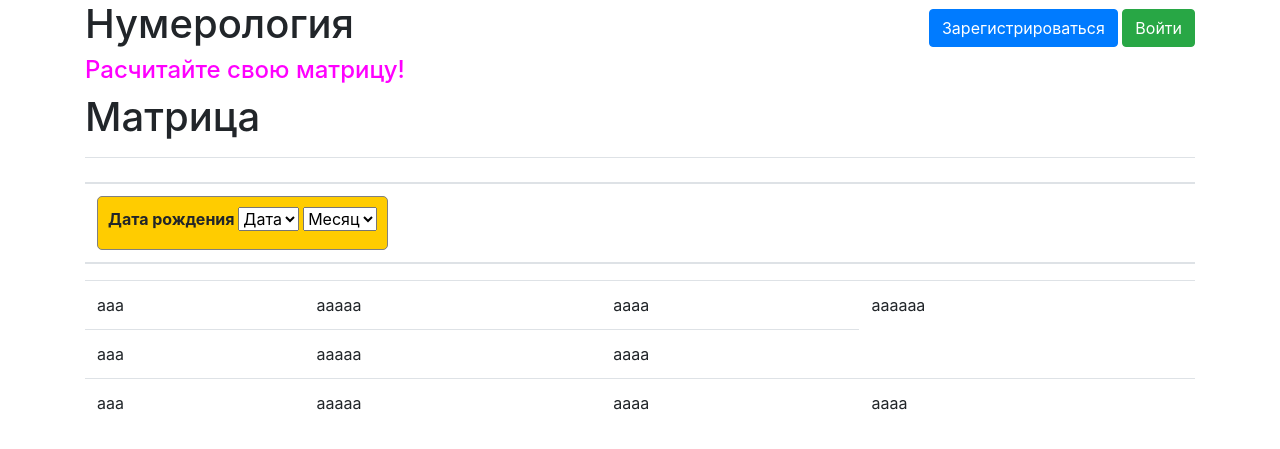
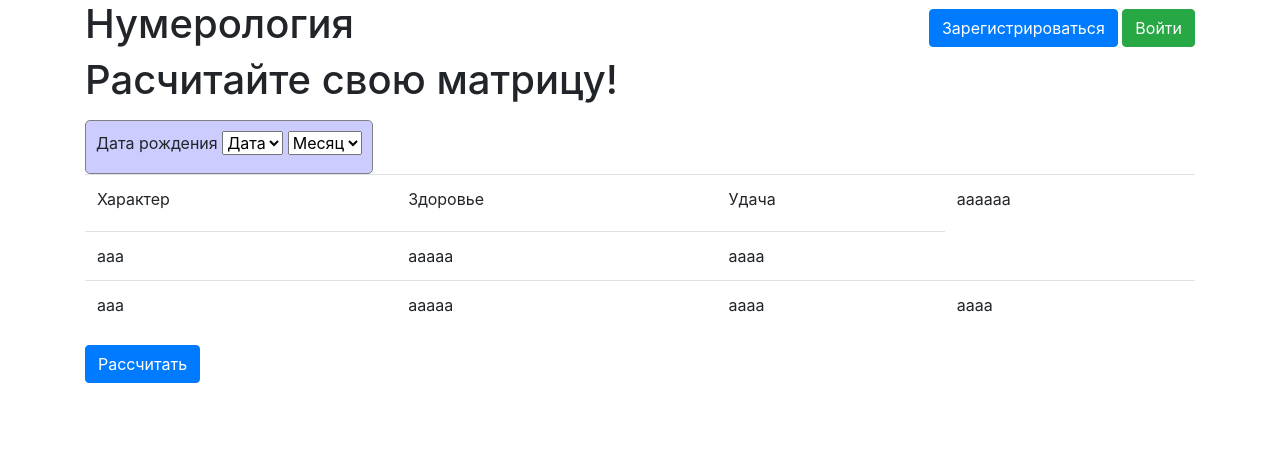
Before and after one commit to NEOLEOPRO/YL_WebServer-API, a Flask app: page / in a window 1280 px wide. Shown: the top 449 px of the page. Run offline with Flask 2, Linux system fonts and the light colour scheme; lists and menus that the app fills with data are empty; some libraries are stand-ins or nearby versions.

Commit message:
версия "почти готовая"

```diff
--- a/Matric/data/users.py
+++ b/Matric/data/users.py
@@ -12,7 +12,9 @@ class User(SqlAlchemyBase, UserMixin):
     id = sqlalchemy.Column(sqlalchemy.Integer, primary_key=True, autoincrement=True)
     surname = sqlalchemy.Column(sqlalchemy.String, nullable=True)
     name = sqlalchemy.Column(sqlalchemy.String, nullable=True)
-    age = sqlalchemy.Column(sqlalchemy.Integer, nullable=True)
+    datep = sqlalchemy.Column(sqlalchemy.Integer, nullable=True)
+    monthp = sqlalchemy.Column(sqlalchemy.Integer, nullable=True)
+    agep = sqlalchemy.Column(sqlalchemy.Integer, nullable=True)
     email = sqlalchemy.Column(sqlalchemy.String, index=True, unique=True, nullable=True)
     hashed_password = sqlalchemy.Column(sqlalchemy.String, nullable=True)
     modified_date = sqlalchemy.Column(sqlalchemy.DateTime, default=datetime.datetime.now)
--- a/Matric/main.py
+++ b/Matric/main.py
@@ -1,13 +1,19 @@
 from flask import Flask, url_for, request, render_template, redirect, make_response, abort
 from flask import session as flask_session
 from flask_login import LoginManager, login_user, logout_user, login_required, current_user
+
 import os
+
 from flask_wtf import FlaskForm
 from wtforms import StringField, PasswordField, BooleanField, SubmitField, DateTimeField, IntegerField
+from wtforms.fields.html5 import EmailField
 from wtforms.validators import DataRequired
+
 from werkzeug.security import generate_password_hash, check_password_hash
+
 from data import db_session
 from data.users import User
+
 import pprint
 
 app = Flask(__name__)
@@ -28,23 +34,37 @@ def load_user(user_id):
 
 
 class RegisterForm(FlaskForm):
-    login = StringField('Email', validators=[DataRequired()])
+    login = StringField('Почта', validators=[DataRequired()])
     password = PasswordField('Пароль', validators=[DataRequired()])
     rep_password = PasswordField('Повтор пароля', validators=[DataRequired()])
     surname = StringField('Фамилия', validators=[DataRequired()])
     name = StringField('Имя', validators=[DataRequired()])
-    age = StringField('Дата рождения', validators=[DataRequired()])
+    datep = IntegerField('Дата рождения', validators=[DataRequired()])
+    monthp = IntegerField('Месяц рождения', validators=[DataRequired()])
+    agep = IntegerField('Год рождения', validators=[DataRequired()])
     submit = SubmitField('Готово')
 
 
 class LoginForm(FlaskForm):
-    login = StringField('Email', validators=[DataRequired()])
+    login = StringField('Почта', validators=[DataRequired()])
     password = PasswordField('Пароль', validators=[DataRequired()])
     remember_me = BooleanField('Запомнить меня')
     submit = SubmitField('Войти')
 
 
 class MatricForm(FlaskForm):
+    datee = IntegerField('Дата рождения', validators=[DataRequired()])
+    monthe = IntegerField('Месяц рождения', validators=[DataRequired()])
+    agee = IntegerField('Год рождения', validators=[DataRequired()])
+    temp = StringField('Характер\n', validators=[DataRequired()])
+    power = StringField('Энергия\n', validators=[DataRequired()])
+    intr = StringField('Интерес\n', validators=[DataRequired()])
+    heal = StringField('Здоровье\n', validators=[DataRequired()])
+    logic = StringField('Логика\n', validators=[DataRequired()])
+    work = StringField('Труд\n', validators=[DataRequired()])
+    luck = StringField('Удача\n', validators=[DataRequired()])
+    debt = StringField('Долг\n', validators=[DataRequired()])
+    mind = StringField('Память\n', validators=[DataRequired()])
     submit = SubmitField('Рассчитать')
 
 
@@ -76,11 +96,12 @@ def register():
             surname=form.surname.data,
             name=form.name.data,
             email=form.login.data,
-            age=form.age.data)
+            datep=form.datep.data,
+            monthp=form.monthp.data,
+            agep=form.agep.data)
         user.set_password(form.password.data)
         session.add(user)
         session.commit()
-        print("success")
         return redirect('/login')
     return render_template('register.html', title='Регистрация', form=form)
 
@@ -95,6 +116,31 @@ def logout():
 @app.route("/")
 def index():
     form = MatricForm()
+    return render_template("index.html", title="Нумерология", form=form)
+
+
+@app.route("/matric")
+@login_required
+def matric():
+    form = MatricForm()
+    d = current_user.datep
+    m = current_user.monthp
+    y = current_user.agep
+    a = d // 10 + d % 10 + m // 10 + m % 10 + y % 10 + (y // 10) % 10 + (y // 10) // 10 % 10 + (y // 10) // 10 // 10 % 10
+    b = a // 10 + a % 10
+    c = a - 2 * (d // 10 + d * (d // 10 == 0))
+    e = c // 10 + c % 10
+    s = ''.join([str(d), str(m), str(y), str(a), str(b), str(c), str(e)])
+    print(s)
+    form.temp = s.count('1') * '1'
+    form.power = s.count('2') * '2'
+    form.intr = s.count('3') * '3'
+    form.heal = s.count('4') * '4'
+    form.logic = s.count('5') * '5'
+    form.work = s.count('6') * '6'
+    form.luck = s.count('7') * '7'
+    form.debt = s.count('8') * '8'
+    form.mind = s.count('9') * '9'
     return render_template("index.html", title="Нумерология", form=form)
 
 
@@ -123,4 +169,4 @@ def session_test():
 
 
 if __name__ == '__main__':
-    app.run(port=8080, host='127.0.0.1')
+    app.run(port=8000, host='127.0.0.1')
--- a/Matric/templates/base.html
+++ b/Matric/templates/base.html
@@ -8,16 +8,17 @@
     integrity="sha384-Vkoo8x4CGsO3+Hhxv8T/Q5PaXtkKtu6ug5TOeNV6gBiFeWPGFN9MuhOf23Q9Ifjh"
     crossorigin="anonymous">
     <style>
-        h4 { color: #ff00ff; }
+        h4 { color: #000000; }
         .0form {
         margin-left: auto;
         margin-right: auto;
         }
+        a { color: #f000f0; }
         .aform {
         margin-left: auto;
         margin-right: auto;
         max-width: 450px;
-        background-color: #ffcc00;
+        background-color: #ccccff;
         border: 1px solid gray;
         border-radius: 5px;
         padding: 10px;
@@ -27,7 +28,7 @@
         margin-left: auto;
         margin-right: auto;
         max-width: 500px;
-        background-color: #ffcc00;
+        background-color: #ccccff;
         border: 1px solid gray;
         border-radius: 5px;
         padding: 10px;
@@ -46,18 +47,15 @@
         <div class="container">
             <div class="row">
                 <div class="col-12 d-flex justify-content-between align-items-center">
-                    <h1>Нумерология</h1>
+                    <h1 align="justify">Нумерология</h1>
                     {% if current_user.is_authenticated %}
-                        <a class="navbar-brand" href="/logout">На сайте как: {{ current_user.name }}</a>
+                        <a class="btn btn-success" href="/logout">Выйти</a>
                     {% else %}
                         <p class="m-0">
-                            <a class="btn btn-primary " href="/register">Зарегистрироваться</a>
+                            <a class="btn btn-primary" href="/register">Зарегистрироваться</a>
                             <a class="btn btn-success" href="/login">Войти</a>
                         </p>
                     {% endif %}
-                </div>
-                <div class="col-12">
-                    <h4>Расчитайте свою матрицу!</h4>
                 </div>
             </div>
         </div>
--- a/Matric/templates/index.html
+++ b/Matric/templates/index.html
@@ -4,14 +4,7 @@
 <div class="container">
 <div class="row">
 <div class="col-12">
-<h1 class="login_title mb-3">Матрица</h1>
-    <table class="table">
-        <thead>
-        <tr>
-            <th scope="col">{{ form.name }} {{ form.surname }}</th>
-        </tr>
-        <tr>
-            <th>
+<h1 class="login_title mb-3">Расчитайте свою матрицу!</h1>
     <div class="bform">
         <label for="classSelect">Дата рождения</label>
         <select class="" id="dateSelect" name="datep">
@@ -38,16 +31,12 @@
             <option>12</option>
         </select>
     </div>
-            </th>
-        </tr>
-        </thead>
-    </table>
     <table class="table">
         <tbody>
         <tr>
-            <td>ааа</td>
-            <td>ааааа</td>
-            <td>аааа</td>
+            <td>{{ form.temp.label }}</td>
+            <td>{{ form.heal.label }}</td>
+            <td>{{ form.luck.label }}</td>
             <td>аааааа</td>
         </tr>
         <tr>
@@ -63,6 +52,10 @@
         </tr>
         </tbody>
     </table>
+    <p>{{ form.submit(type="submit", class="btn btn-primary") }}</p>
+    {% if current_user.is_authenticated %}
+    <a class="btn btn-success" href="/matric">Рассчитать персональную</a>
+    {% endif %}
 </div>
 </div>
 </div>
--- a/Matric/templates/login.html
+++ b/Matric/templates/login.html
@@ -5,7 +5,7 @@
 <div class="row">
 <div class="col-12">
 <h1 class="0form">Вход</h1>
-    <form action="" method="post">
+    <form class="aform" action="" method="post">
         {{ form.csrf_token }}
         {{ form.hidden_tag() }}
         <p>
```
Also changed, not shown: Matric/templates/register.html (+22 -4 lines), Matric/db/matric.sqlite. Lines whose indentation alone changed are shown as unchanged.
